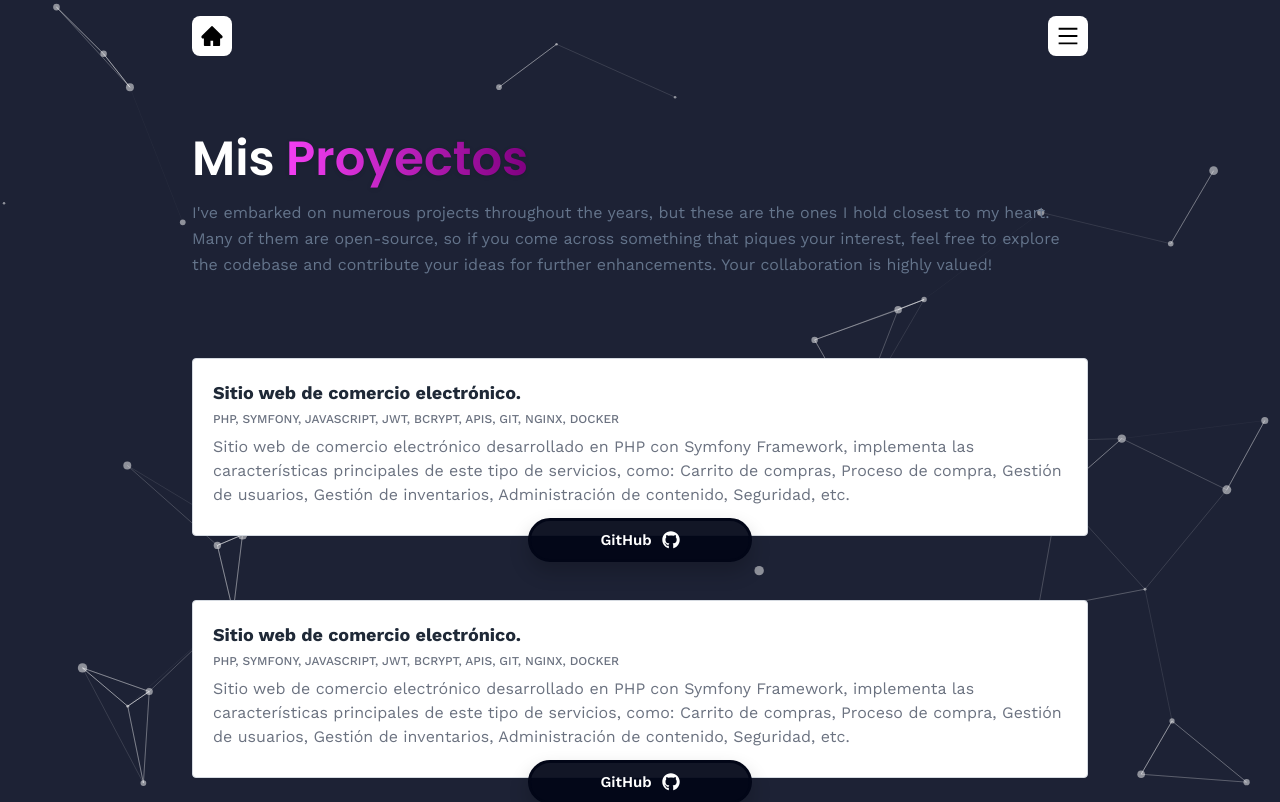
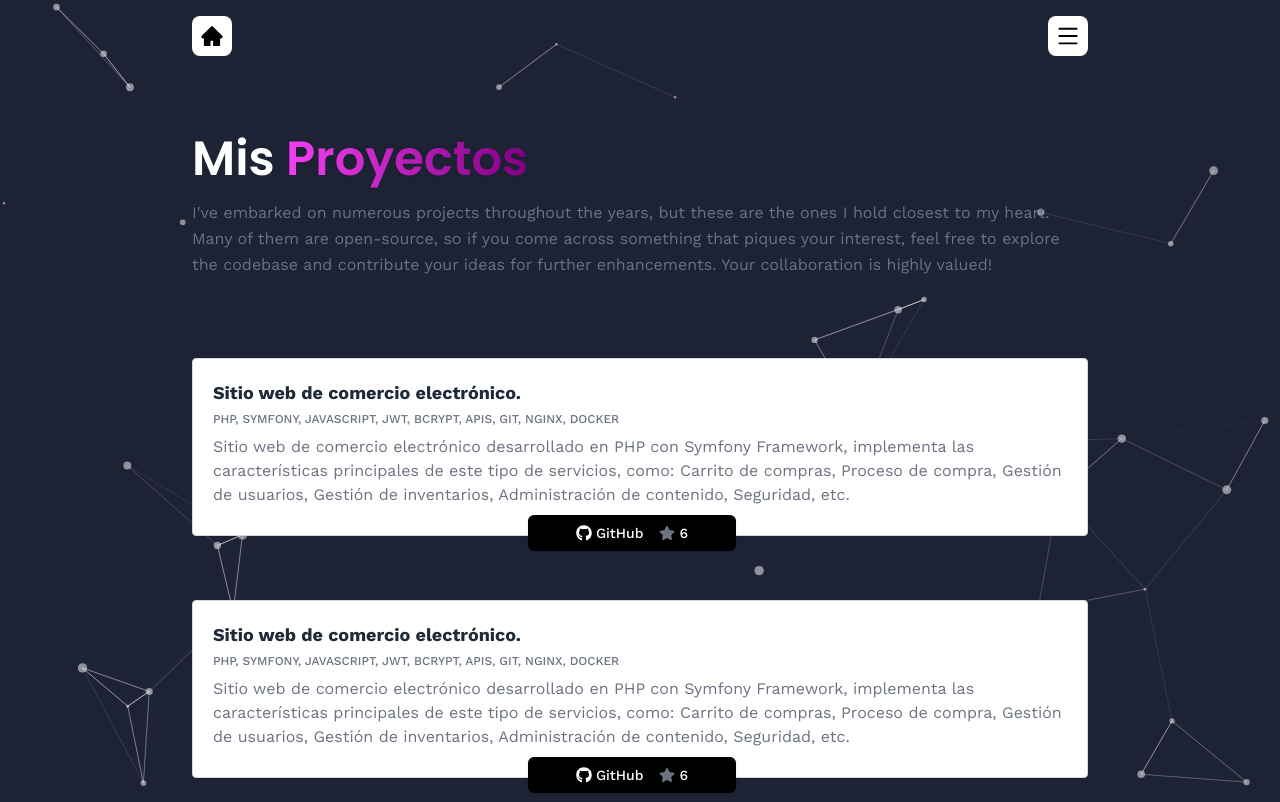
Before and after one commit to juanbep/Portafolio, a React (Vite) app: page /Portafolio/projects in a window 1280 px wide. Shown: the top 802 px of the page. Built offline with nearby package versions, Linux system fonts and the light colour scheme.

Commit message:
Projects versión 1.3

```diff
--- a/src/index.css
+++ b/src/index.css
@@ -124,74 +124,11 @@ body:has(.card[data-color="green"]:hover) {
     }
 }
 
-.button {
+.container-button {
     position: absolute;
-    bottom: -1.7rem;
-    transition: all 0.1s ease-in-out;
-    box-shadow: 0px 10px 20px rgba(0, 0, 0, 0.2);
     margin-left: auto;
     margin-right: auto;
     left: 0px;
     right: 0px;
-    min-width: 150px;
-    padding-block: 0.5rem;
-    padding-inline: 1.25rem;
-    background-color: #020617ee;
-    border-radius: 9999px;
-    display: flex;
-    align-items: center;
-    justify-content: center;
-    color: #ffff;
-    gap: 10px;
-    font-weight: 600;
-    border: 3px solid #020617;
-    outline: none;
-    overflow: hidden;
-    font-size: 15px;
+    bottom: -1rem;
 }
-
-.icon {
-    width: 18px;
-    height: 18px;
-    transition: all 0.3s ease-in-out;
-}
-
-.button:hover {
-    transform: scale(1.05);
-}
-
-.button:hover .icon {
-    transform: translate(4px);
-}
-
-.button:hover::before {
-    animation: shine 1.5s ease-out infinite;
-}
-
-.button::before {
-    content: "";
-    position: absolute;
-    width: 100px;
-    height: 100%;
-    background-image: linear-gradient(120deg,
-            rgba(255, 255, 255, 0) 30%,
-            rgba(255, 255, 255, 0.8),
-            rgba(255, 255, 255, 0) 70%);
-    top: 0;
-    left: -100px;
-    opacity: 0.6;
-}
-
-@keyframes shine {
-    0% {
-        left: -100px;
-    }
-
-    60% {
-        left: 100%;
-    }
-
-    to {
-        left: 100%;
-    }
-}
--- a/src/pages/Projects.jsx
+++ b/src/pages/Projects.jsx
@@ -1,7 +1,6 @@
-import { Link } from "react-router-dom";
 import { projects } from "../constants";
 import { Footer } from "../components";
-import { FaGithub } from "react-icons/fa";
+import { FaGithub, FaStar } from "react-icons/fa";
 import ParticlesComponent from "../hooks/particles";
 import { card } from "../assets/images";
 
@@ -40,10 +39,28 @@ const Projects = () => {
               <p className="mt-2 pb-2 text-gray-500 dark:text-neutral-400">
                 {project.description}
               </p>
-              <Link to="/projects" className="button sm:w-1/4 max-sm:w-1/3">
-                GitHub
-                <FaGithub alt="arrow" className="icon object-contain" />
-              </Link>
+              <div className="container-button sm:w-1/4 max-sm:w-1/3">
+                <a
+                  className="flex overflow-hidden items-center text-sm font-medium focus-visible:outline-none focus-visible:ring-1 focus-visible:ring-ring disabled:pointer-events-none disabled:opacity-50 bg-black text-white shadow hover:bg-black/90 h-9 px-4 py-2 max-w-52 whitespace-pre md:flex group relative w-full justify-center gap-2 rounded-md transition-all duration-300 ease-out hover:ring-2 hover:ring-black hover:ring-offset-2"
+                  href="#"
+                >
+                  <span className="absolute right-0 -mt-12 h-32 w-8 translate-x-12 rotate-12 bg-white opacity-10 transition-all duration-1000 ease-out group-hover:-translate-x-40"></span>
+                  <div className="flex items-center">
+                    <FaGithub alt="github" className="w-4 h-4 fill-current" />
+                    <span className="ml-1 text-white">GitHub</span>
+                  </div>
+                  <div className="ml-2 flex items-center gap-1 text-sm md:flex">
+                    <FaStar
+                      alt="star"
+                      aria-hidden="true"
+                      className="w-4 h-4 text-gray-500 transition-all duration-300 group-hover:text-yellow-300"
+                    />
+                    <span className="inline-block tabular-nums tracking-wider font-display font-medium text-white">
+                      6
+                    </span>
+                  </div>
+                </a>
+              </div>
             </div>
           ))}
         </div>
```
